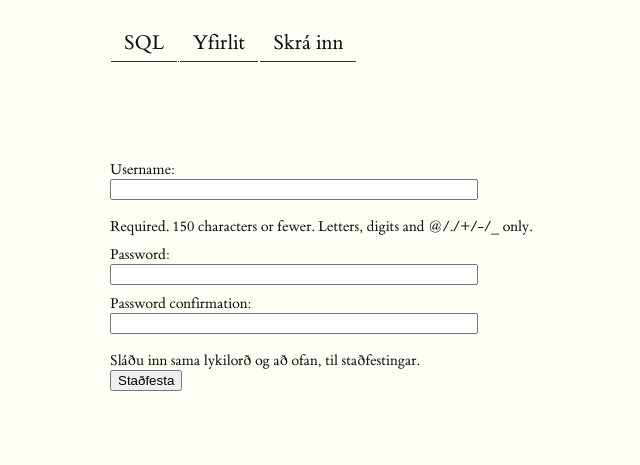
After one commit to Ernir/sql-web, a Django app: page /skraning/ in a window 1280 px wide. The commit adds this page. Shown: the top 465 px of the page, without its empty margins (50-690 px from the left). Run offline with Django 3.2, Linux system fonts and the light colour scheme; parts of the project's set-up code (start-up, migrations or seed data) failed here and were passed over.

Commit message:
Provide sensible login and logout functionality

```diff
--- a/sql_web/forms.py
+++ b/sql_web/forms.py
@@ -1,6 +1,48 @@
 from django import forms
 from django_ace import AceWidget
 from sql_web.models import Section
+from django.contrib.auth.models import User
+from django.contrib.auth import password_validation
+from django.utils.translation import ugettext_lazy as _
+
+
+class UserCreationForm(forms.ModelForm):
+    """
+    Customized version of the form in auth/forms.py.
+    A form that creates a user, with no privileges, from the given username and
+    password.
+    """
+    error_messages = {
+        'password_mismatch': _("The two password fields didn't match."),
+    }
+    password1 = forms.CharField(label=_("Password"),
+                                widget=forms.PasswordInput)
+    password2 = forms.CharField(label=_("Password confirmation"),
+                                widget=forms.PasswordInput,
+                                help_text=_("Sláðu inn sama lykilorð og að ofan, til staðfestingar."))
+
+    class Meta:
+        model = User
+        fields = ("username",)
+
+    def clean_password2(self):
+        password1 = self.cleaned_data.get("password1")
+        password2 = self.cleaned_data.get("password2")
+        if password1 and password2 and password1 != password2:
+            raise forms.ValidationError(
+                self.error_messages['password_mismatch'],
+                code='password_mismatch',
+            )
+        self.instance.username = self.cleaned_data.get('username')
+        password_validation.validate_password(self.cleaned_data.get('password2'), self.instance)
+        return password2
+
+    def save(self, commit=True):
+        user = super(UserCreationForm, self).save(commit=False)
+        user.set_password(self.cleaned_data["password1"])
+        if commit:
+            user.save()
+        return user
 
 
 class AceEditorAdminModelForm(forms.ModelForm):
@@ -14,7 +56,7 @@ class AceEditorAdminModelForm(forms.ModelForm):
     )
 
     class Meta:
-        exclude = ("slug", )
+        exclude = ("slug",)
         model = Section
 
 
--- a/sql_web/static/style.css
+++ b/sql_web/static/style.css
@@ -1,3 +1,5 @@
+/* Navbar styles */
+
 nav ul {
     list-style-type: none;
     margin: 0;
@@ -19,6 +21,8 @@ nav ul li a:hover {
     background-color: #FFF0E0;
 }
 
+/* Text justification */
+
 article {
     text-align: justify;
     text-justify: inter-word;
@@ -29,6 +33,8 @@ span.marginnote {
     text-align: left;
     text-justify: auto;
 }
+
+/* Code appearance */
 
 pre.code {
     width: 100%;
@@ -41,6 +47,8 @@ code.inline-sql {
     font-size: 1.125rem;
 }
 
+/* Styling tables with horizontal bars */
+
 table {
     border-bottom: solid 2px black;
     border-top: solid 2px black;
@@ -49,3 +57,24 @@ table {
 table thead th {
     border-bottom: solid 1px black;
 }
+
+/* Form styling */
+
+.registration input[type=text] {
+    width: 360px;
+    display: block;
+}
+
+.registration input[type=password] {
+    width: 360px;
+    display: block;
+}
+
+.registration label {
+    display: block;
+    padding-top: 10px;
+}
+
+.registration .helptext {
+    display: block;
+}
--- a/sql_web/templates/profile.html
+++ b/sql_web/templates/profile.html
@@ -7,7 +7,7 @@
 
 {% block text_content %}
     <article>
-        <h1>Hæ, {{ user.email }}</h1>
+        <h1>Hæ, {{ user.username }}</h1>
         {% if unread_sections %}
             <p>Þú hefur mögulega<span><label class="margin-toggle sidenote-number" for="footnote-unread"></label><input
                     class="margin-toggle" id="footnote-unread" type="checkbox"/><span class="sidenote">Þetta lesefni er tengt efni sem þú hefur lesið áður.</span></span>
--- /dev/null
+++ b/sql_web/templates/registration/register.html
@@ -0,0 +1,17 @@
+{% extends "base.html" %}
+{% load staticfiles %}
+
+{% block css %}
+    <link rel="stylesheet" href="{% static "tufte-css/tufte.css" %}"/>
+{% endblock %}
+{% block text_content %}
+    <article>
+        <div class="registration">
+            <form action="/skraning/" method="post">
+                {% csrf_token %}
+                {{ form }}
+                <input type="submit" value="Staðfesta"/>
+            </form>
+        </div>
+    </article>
+{% endblock %}
--- a/sql_web/urls.py
+++ b/sql_web/urls.py
@@ -1,5 +1,7 @@
-from django.conf.urls import url
+from django.conf.urls import url, include
+from django.views.generic.edit import CreateView
 from sql_web import views
+from sql_web.forms import UserCreationForm
 
 urlpatterns = [
     # User-facing
@@ -11,10 +13,14 @@ urlpatterns = [
     url(r"^verkefni/(?P<exercise_slug>.+)/$", views.ExerciseView.as_view(),
         name="exercise"),
     url(r"^min-sida/$", views.ProfileView.as_view(), name="profile"),
+    url(r"^skraning/$",
+        CreateView.as_view(template_name='registration/register.html', form_class=UserCreationForm, success_url='/')),
+    url(r"^utskraning/$", views.LogoutView.as_view(), name="custom_logout",),
 
     # Not for the users:
     url(r"^bakatil/vidfangsefni/$", views.SectionOverview.as_view(),
         name="section_overview"),
     url(r"^bakatil/vidfangsefni/(?P<subject_id>\d+)/$", views.SectionOverview.as_view(),
         name="single_section_overview"),
+    url('^accounts/', include('django.contrib.auth.urls')),
 ]
--- a/templates/base.html
+++ b/templates/base.html
@@ -14,9 +14,14 @@
 <body>
 <nav>
     <ul>
-        <li><a href="{% url "index" %}">SQL</a> </li>
+        <li><a href="{% url "index" %}">SQL</a></li>
         <li><a href="{% url "sections" %}">Yfirlit</a></li>
-        <li><a href="{% url "profile" %}">Síðan mín</a></li>
+        {% if user.is_authenticated %}
+            <li><a href="{% url "profile" %}">Síðan mín</a></li>
+            <li><a href="{% url "custom_logout" %}">Skrá út</a></li>
+        {% else %}
+            <li><a href="{% url "profile" %}">Skrá inn</a></li>
+        {% endif %}
     </ul>
 </nav>
 {% block text_content %}
```
Also changed, not shown: sql_web/templates/registration/login.html (added, +17 -0 lines), sql_web/views.py (+8 -1 lines).
